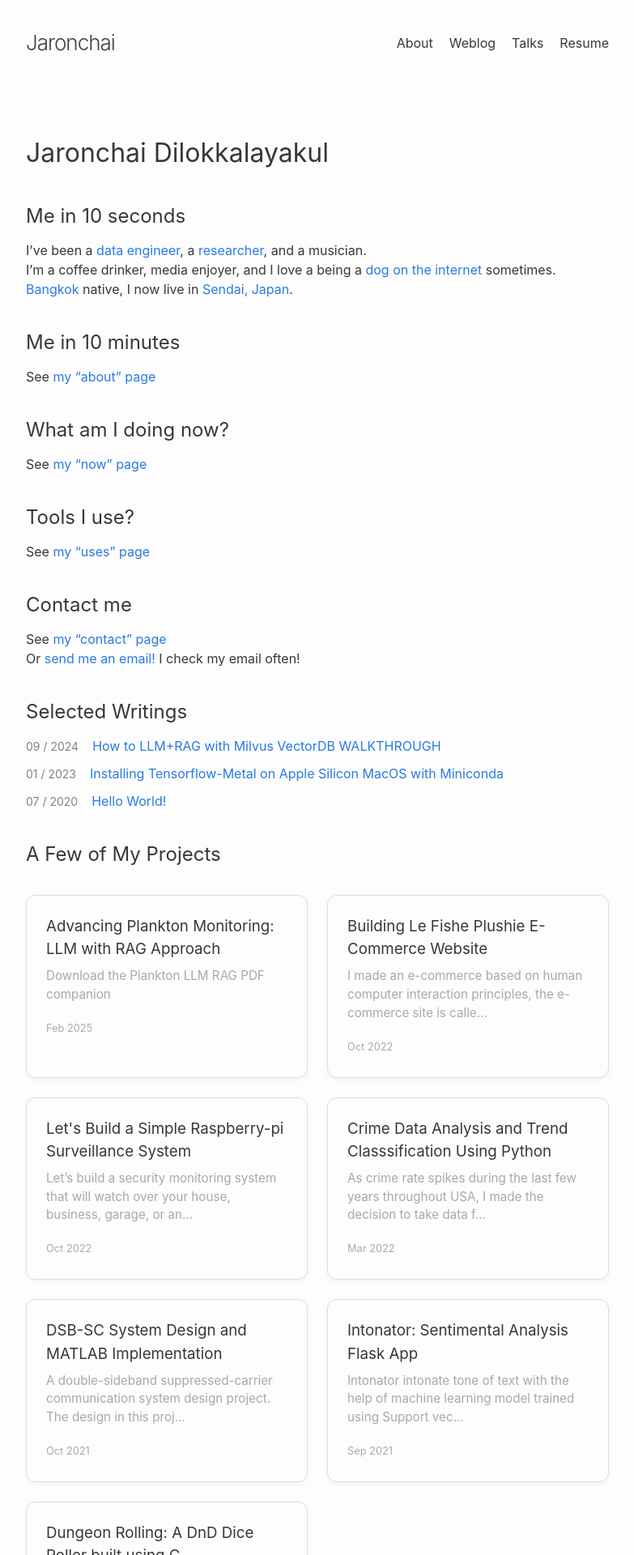
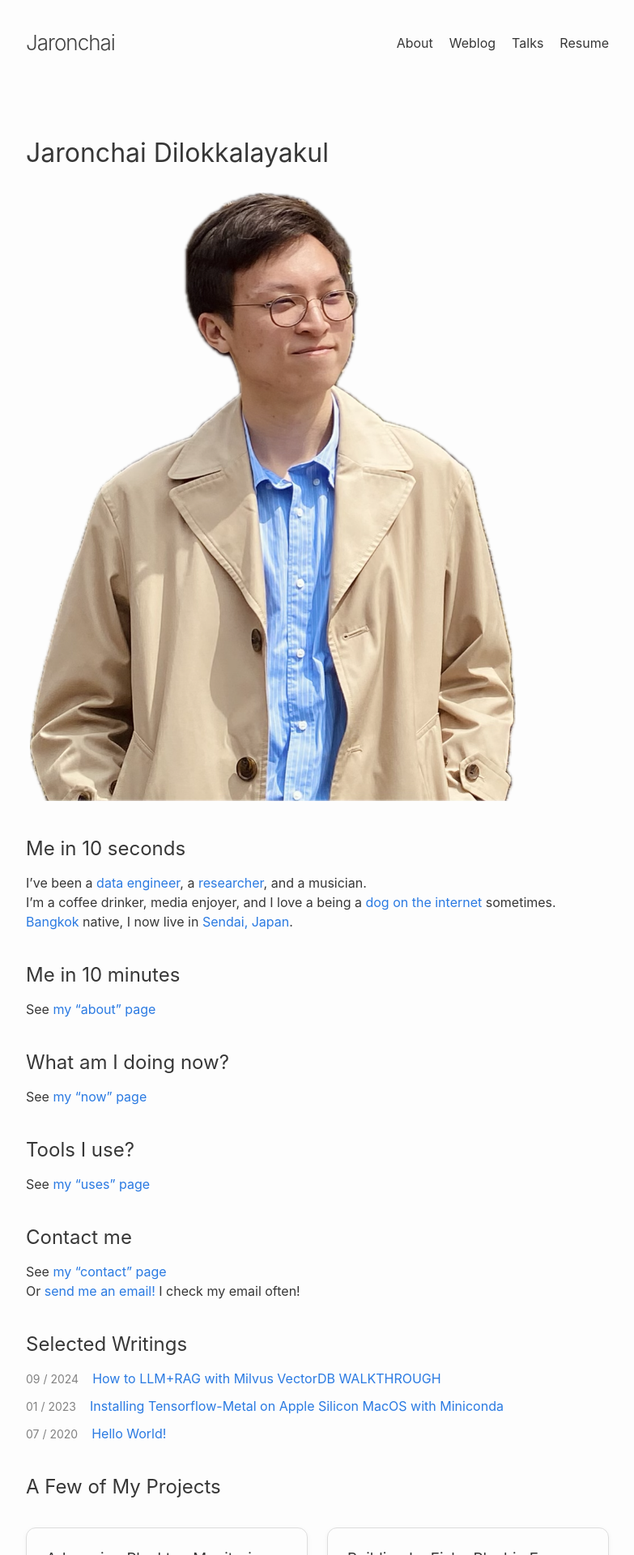
Before and after one commit to jarondlk/jaronchai-blog, a Jekyll site: the page built from index.markdown, in a window 1280 px wide. Shown: the top 1920 px of the page at 81% size, without its empty margins (248-1031 px from the left). Built offline with Jekyll 4.4.1, drawn with Linux system fonts in a browser that asks for light colours.

Commit message:
Update index

```diff
--- a/index.markdown
+++ b/index.markdown
@@ -4,6 +4,8 @@
 ---
 
 # Jaronchai Dilokkalayakul
+
+<img src="{{ site.baseurl }}/assets/index/me.png" alt="" style="max-width: 600px; margin: 5px;">
 
 ## Me in 10 seconds
 
```
Also changed, not shown: assets/index/me.png (added).
